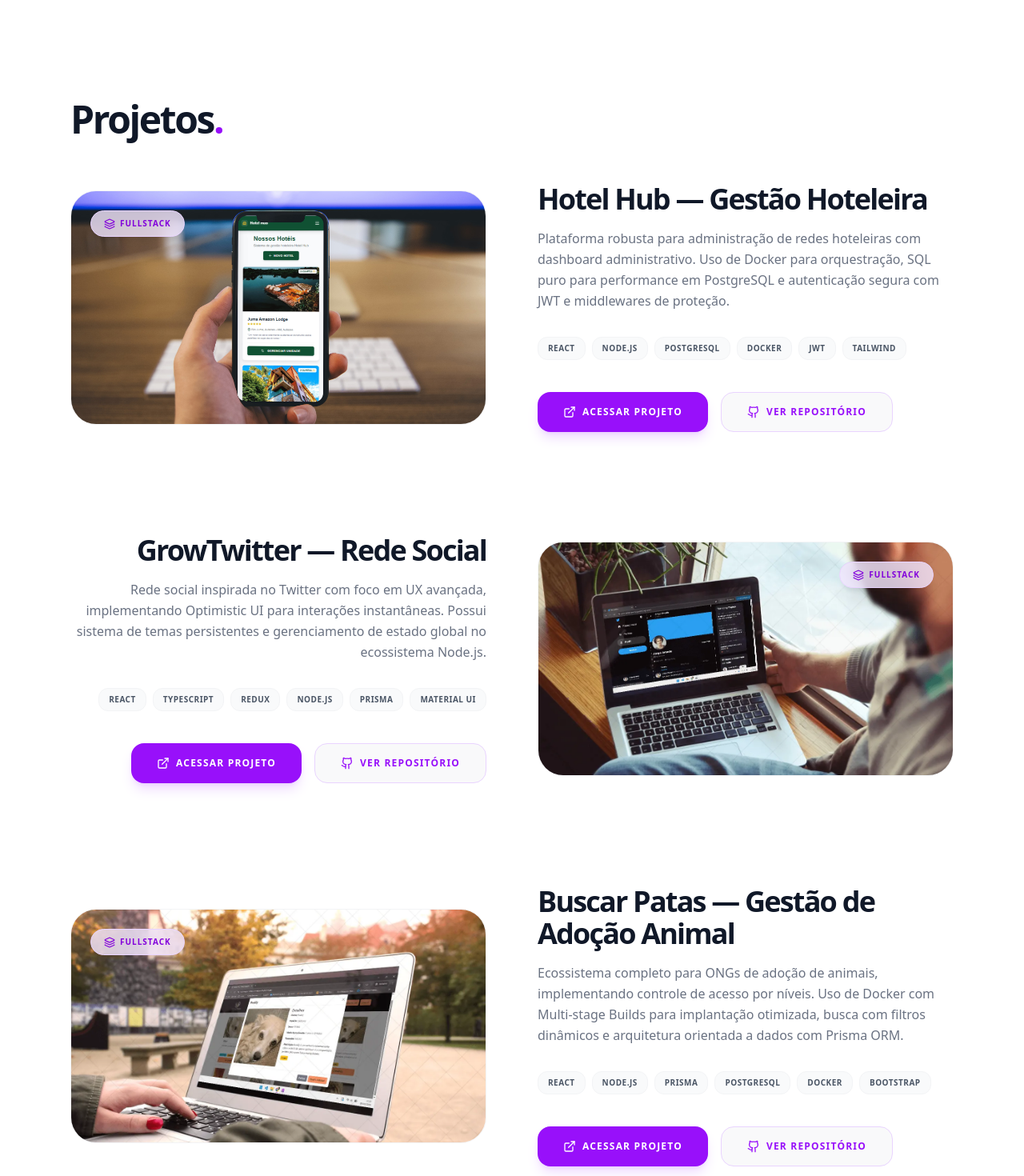
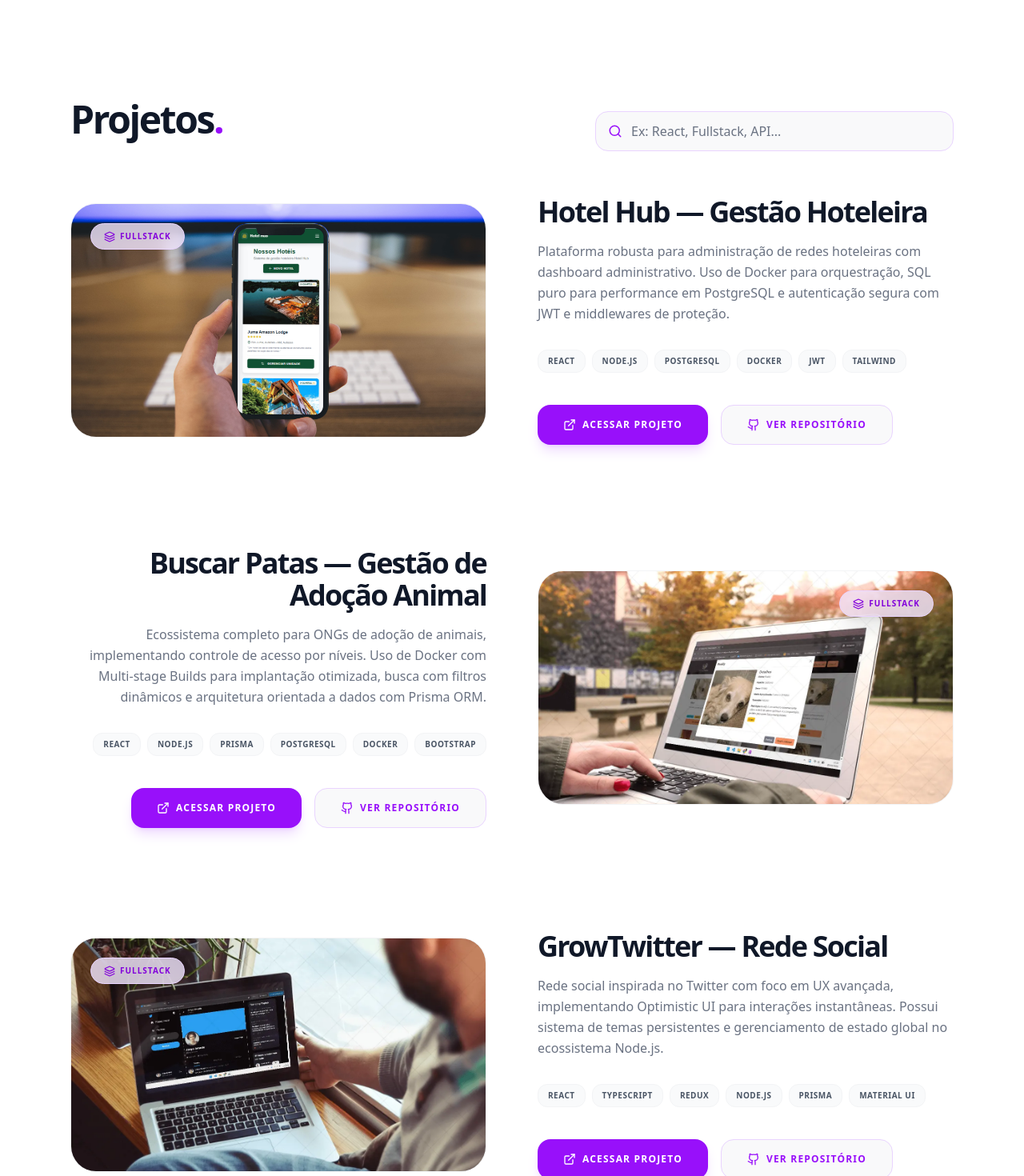
Before and after one commit to danieleksantos/danieleksantos.github.io, a React (Vite) app: page / in a window 1280 px wide. Shown: the part 760-2230 px from the top of the page at 80% size. Built offline with nearby package versions, Linux system fonts and the light colour scheme.

Commit message:
feat: seachInput

```diff
--- a/src/components/Projects.tsx
+++ b/src/components/Projects.tsx
@@ -1,7 +1,8 @@
-import { useState, useRef, useEffect } from 'react'
-import { ChevronLeft, ChevronRight } from 'lucide-react'
+import { useState, useRef, useMemo } from 'react'
+import { ChevronLeft, ChevronRight, SearchX } from 'lucide-react'
 import projectsDataRaw from '../data/projects.json'
 import ProjectCard from './ProjectCard'
+import SearchInput from './SearchInput'
 import type { Project } from '../types'
 
 const projectsData = projectsDataRaw as Project[]
@@ -9,38 +10,48 @@ const PROJECTS_PER_PAGE = 3
 
 const Projects = () => {
   const [currentPage, setCurrentPage] = useState(1)
+  const [searchTerm, setSearchTerm] = useState('')
+
   const sectionRef = useRef<HTMLElement>(null)
   const titleRef = useRef<HTMLHeadingElement>(null)
 
-  const totalPages = Math.ceil(projectsData.length / PROJECTS_PER_PAGE)
-  const indexOfLastProject = currentPage * PROJECTS_PER_PAGE
+  const filteredProjects = useMemo(() => {
+    const query = searchTerm.toLowerCase().trim()
+    if (!query) return projectsData
+
+    return projectsData.filter((project) => {
+      const inTitle = project.title.toLowerCase().includes(query)
+      const inCategory = project.category.toLowerCase().includes(query)
+      const inTech = project.technologies.some((t) =>
+        t.toLowerCase().includes(query),
+      )
+      return inTitle || inCategory || inTech
+    })
+  }, [searchTerm])
+
+  const totalPages = Math.ceil(filteredProjects.length / PROJECTS_PER_PAGE)
+  const safePage = Math.min(currentPage, Math.max(1, totalPages))
+
+  const indexOfLastProject = safePage * PROJECTS_PER_PAGE
   const indexOfFirstProject = indexOfLastProject - PROJECTS_PER_PAGE
-
-  const currentProjects = projectsData.slice(
+  const currentProjects = filteredProjects.slice(
     indexOfFirstProject,
     indexOfLastProject,
   )
 
-  useEffect(() => {
-    if ('scrollRestoration' in window.history) {
-      window.history.scrollRestoration = 'manual'
+  const handleSearch = (value: string) => {
+    setSearchTerm(value)
+    setCurrentPage(1)
   }
-  }, [])
 
   const paginate = (pageNumber: number) => {
     setCurrentPage(pageNumber)
-
     setTimeout(() => {
       if (sectionRef.current) {
         const yOffset = -80
         const elementTop = sectionRef.current.getBoundingClientRect().top
         const y = elementTop + window.pageYOffset + yOffset
-
-        window.scrollTo({
-          top: y,
-          behavior: 'smooth',
-        })
-
+        window.scrollTo({ top: y, behavior: 'smooth' })
         titleRef.current?.focus({ preventScroll: true })
       }
     }, 100)
@@ -54,62 +65,72 @@ const Projects = () => {
       aria-labelledby="projects-heading"
     >
       <div className="max-w-6xl mx-auto px-6">
-        <header className="mb-14">
+        <header className="mb-14 flex flex-col md:flex-row md:items-end justify-between gap-6">
+          <div className="flex-1">
             <h2
               id="projects-heading"
               ref={titleRef}
               tabIndex={-1}
               className="text-4xl md:text-5xl font-black text-gray-900 dark:text-white mb-4 tracking-tighter outline-none"
             >
-            Projetos
-            <span className="text-purple-600" aria-hidden="true">
-              .
-            </span>
+              Projetos<span className="text-purple-600">.</span>
             </h2>
+          </div>
+
+          <SearchInput searchTerm={searchTerm} onSearchChange={handleSearch} />
         </header>
 
         <div
           className="flex flex-col gap-24 md:gap-32"
           aria-live="polite"
           role="region"
-          aria-label={`Página ${currentPage} de ${totalPages}`}
+          aria-label={`Mostrando ${filteredProjects.length} projetos`}
         >
-          {currentProjects.map((project, index) => (
+          {currentProjects.length > 0 ? (
+            currentProjects.map((project, index) => (
               <ProjectCard key={project.id} project={project} index={index} />
-          ))}
+            ))
+          ) : (
+            <div className="flex flex-col items-center justify-center py-20 text-center">
+              <div className="p-6 bg-gray-50 dark:bg-gray-900 rounded-full mb-6">
+                <SearchX size={48} className="text-purple-600/50" />
+              </div>
+              <h4 className="text-2xl font-black text-gray-900 dark:text-white mb-2">
+                Nenhum projeto encontrado
+              </h4>
+              <p className="text-gray-500 dark:text-gray-400 max-w-sm font-medium">
+                Não encontramos resultados para "{searchTerm}". Tente buscar por
+                tecnologias como React, Node ou a categoria do projeto.
+              </p>
+            </div>
+          )}
         </div>
 
         {totalPages > 1 && (
           <nav
             className="flex justify-center items-center gap-1 sm:gap-2 mt-20"
-            aria-label="Navegação entre páginas de projetos"
+            aria-label="Navegação entre páginas"
           >
             <button
-              onClick={() => paginate(currentPage - 1)}
-              disabled={currentPage === 1}
-              aria-label="Ir para a página anterior"
-              className="flex items-center gap-1 px-3 sm:px-5 py-2.5 rounded-xl disabled:opacity-20 disabled:cursor-not-allowed transition-all font-black text-[10px] uppercase tracking-[0.2em] cursor-pointer bg-gray-100/50 dark:bg-gray-700 hover:bg-gray-200 dark:hover:bg-gray-600 border border-purple-200 hover:border-purple-600 dark:border-purple-400 dark:hover:border-purple-700 text-purple-600 dark:text-white focus-visible:outline focus-visible:outline-2 focus-visible:outline-offset-2 focus-visible:outline-purple-600"
+              onClick={() => paginate(safePage - 1)}
+              disabled={safePage === 1}
+              className="flex items-center gap-1 px-3 sm:px-5 py-2.5 rounded-xl disabled:opacity-20 disabled:cursor-not-allowed transition-all font-black text-[10px] uppercase tracking-[0.2em] bg-gray-100/50 dark:bg-gray-700 text-purple-600 dark:text-white border border-purple-200 dark:border-purple-400 cursor-pointer hover:bg-gray-200 dark:hover:bg-gray-600 hover:border-purple-600 dark:hover:border-purple-700"
             >
-              <ChevronLeft size={14} aria-hidden="true" />
+              <ChevronLeft size={14} />
               <span className="hidden sm:block">Anterior</span>
             </button>
 
-            <div
-              className="flex gap-1 sm:gap-2 mx-1 sm:mx-4"
-              role="group"
-              aria-label="Páginas"
-            >
+            <div className="flex gap-1 sm:gap-2 mx-1 sm:mx-4" role="group">
               {Array.from({ length: totalPages }, (_, i) => i + 1).map(
                 (pageNum) => (
                   <button
                     key={pageNum}
                     onClick={() => paginate(pageNum)}
-                    aria-current={currentPage === pageNum ? 'page' : undefined}
-                    aria-label={`Ir para página ${pageNum}`}
-                    className={`w-9 h-9 sm:w-10 sm:h-10 rounded-xl font-black text-xs transition-all duration-300 cursor-pointer focus-visible:outline focus-visible:outline-2 focus-visible:outline-offset-2 focus-visible:outline-purple-600 ${
-                      currentPage === pageNum
-                        ? 'bg-purple-600 text-white shadow-lg shadow-purple-500/30 border-none'
-                        : 'bg-gray-100/50 dark:bg-gray-700 hover:bg-gray-200 dark:hover:bg-gray-600 border border-purple-200 hover:border-purple-600 dark:border-purple-400 dark:hover:border-purple-700 text-purple-600 dark:text-white'
+                    aria-current={safePage === pageNum ? 'page' : undefined}
+                    className={`w-9 h-9 sm:w-10 sm:h-10 rounded-xl font-black text-xs transition-all duration-300 cursor-pointer ${
+                      safePage === pageNum
+                        ? 'bg-purple-600 text-white shadow-lg shadow-purple-500/30'
+                        : 'bg-gray-100/50 dark:bg-gray-700 text-purple-600 dark:text-white border border-purple-200 dark:border-purple-400 dark:hover:border-purple-700 hover:bg-gray-200 dark:hover:bg-gray-600 hover:border-purple-600'
                     }`}
                   >
                     {String(pageNum).padStart(2, '0')}
@@ -119,13 +140,12 @@ const Projects = () => {
             </div>
 
             <button
-              onClick={() => paginate(currentPage + 1)}
-              disabled={currentPage === totalPages}
-              aria-label="Ir para a próxima página"
-              className="flex items-center gap-1 px-3 sm:px-5 py-2.5 rounded-xl disabled:opacity-20 disabled:cursor-not-allowed transition-all text-[10px] uppercase tracking-[0.2em] cursor-pointer bg-gray-100/50 dark:bg-gray-700 hover:bg-gray-200 dark:hover:bg-gray-600 border border-purple-200 hover:border-purple-600 dark:border-purple-400 dark:hover:border-purple-700 text-purple-600 dark:text-white font-black focus-visible:outline focus-visible:outline-2 focus-visible:outline-offset-2 focus-visible:outline-purple-600"
+              onClick={() => paginate(safePage + 1)}
+              disabled={safePage === totalPages}
+              className="flex items-center gap-1 px-3 sm:px-5 py-2.5 rounded-xl disabled:opacity-20 disabled:cursor-not-allowed transition-all font-black text-[10px] uppercase tracking-[0.2em] bg-gray-100/50 dark:bg-gray-700 text-purple-600 dark:text-white border border-purple-200 dark:border-purple-400 cursor-pointer hover:bg-gray-200 dark:hover:bg-gray-600 hover:border-purple-600 dark:hover:border-purple-700"
             >
               <span className="hidden sm:block">Próximo</span>
-              <ChevronRight size={14} aria-hidden="true" />
+              <ChevronRight size={14} />
             </button>
           </nav>
         )}
--- /dev/null
+++ b/src/components/SearchInput.tsx
@@ -0,0 +1,31 @@
+import { Search } from 'lucide-react'
+
+interface SearchInputProps {
+  searchTerm: string
+  onSearchChange: (value: string) => void
+}
+
+const SearchInput = ({ searchTerm, onSearchChange }: SearchInputProps) => {
+  return (
+    <div className="relative w-full max-w-md">
+      <label htmlFor="project-search" className="sr-only">
+        Pesquisar projetos por nome, tecnologia ou categoria
+      </label>
+      <div className="relative">
+        <div className="absolute inset-y-0 left-0 pl-4 flex items-center pointer-events-none">
+          <Search size={18} className="text-purple-600 dark:text-purple-400" />
+        </div>
+        <input
+          id="project-search"
+          type="text"
+          value={searchTerm}
+          onChange={(e) => onSearchChange(e.target.value)}
+          placeholder="Ex: React, Fullstack, API..."
+          className="w-full pl-11 pr-4 py-3 bg-gray-100/50 dark:bg-gray-900 border border-purple-200 dark:border-purple-900/50 rounded-2xl focus:ring-2 focus:ring-purple-600 focus:border-transparent outline-none transition-all text-gray-900 dark:text-white placeholder-gray-500 dark:placeholder-gray-400 font-medium"
+        />
+      </div>
+    </div>
+  )
+}
+
+export default SearchInput
--- a/src/data/projects.json
+++ b/src/data/projects.json
@@ -11,6 +11,16 @@
   },
   {
     "id": 2,
+    "title": "Buscar Patas — Gestão de Adoção Animal",
+    "description": "Ecossistema completo para ONGs de adoção de animais, implementando controle de acesso por níveis. Uso de Docker com Multi-stage Builds para implantação otimizada, busca com filtros dinâmicos e arquitetura orientada a dados com Prisma ORM.",
+    "technologies": ["React", "Node.js", "Prisma", "PostgreSQL", "Docker", "Bootstrap"],
+    "image": "/images/buscar-patas-mockup.webp",
+    "github": "https://github.com/danieleksantos/BuscarPatas-sistema-de-adocao-de-pets",
+    "demo": "https://buscar-patas-sistema-de-adocao-de-p.vercel.app/",
+    "category": "fullstack"
+  },
+  {
+    "id": 3,
     "title": "GrowTwitter — Rede Social",
     "description": "Rede social inspirada no Twitter com foco em UX avançada, implementando Optimistic UI para interações instantâneas. Possui sistema de temas persistentes e gerenciamento de estado global no ecossistema Node.js.",
     "technologies": ["React", "TypeScript", "Redux", "Node.js", "Prisma", "Material UI"],
@@ -19,16 +29,7 @@
     "demo": "https://grow-twitter.vercel.app/",
     "category": "fullstack"
   },
-  {
-    "id": 3,
-    "title": "Buscar Patas — Gestão de Adoção Animal",
-    "description": "Ecossistema completo para ONGs de adoção de animais, implementando controle de acesso por níveis. Uso de Docker com Multi-stage Builds para implantação otimizada, busca com filtros dinâmicos e arquitetura orientada a dados com Prisma ORM.",
-    "technologies": ["React", "Node.js", "Prisma", "PostgreSQL", "Docker", "Bootstrap"],
-    "image": "/images/buscar-patas-mockup.webp",
-    "github": "https://github.com/danieleksantos/BuscarPatas-sistema-de-adocao-de-pets",
-    "demo": "https://buscar-patas-sistema-de-adocao-de-p.vercel.app/",
-    "category": "fullstack"
-  },
+
   {
     "id": 4,
     "title": "GrowBot — Mentor de Carreira com IA",
@@ -50,17 +51,17 @@
     "category": "backend"
   },
   {
-    "id": 6,
-    "title": "Catálogo de Produtos — UI Modular & Context API",
-    "description": "Aplicação React de alta performance que simula fluxos assíncronos e regras de negócio complexas no front-end. Implementa gestão de estado global para favoritos, paginação customizada e estilização escalável utilizando CSS Modules com a metodologia BEM.",
-    "technologies": ["React", "TypeScript", "Context API", "CSS Modules", "BEM"],
-    "image": "/images/catalogo-de-produtos-mockup.jpg",
-    "github": "https://catalogo-de-produtos-ashen.vercel.app/",
-    "demo": "https://catalogo-de-produtos-three.vercel.app/",
-    "category": "frontend"
+  "id": 6,
+  "title": "TechNews — Portal de Notícias",
+  "description": "Portal de notícias do universo tech desenvolvido com Next.js e Supabase, focado em performance, SEO e acessibilidade. Arquitetura Headless CMS com renderização SSR + Dynamic Rendering, integração com PostgreSQL, paginação dinâmica e suporte nativo a Dark Mode.",
+  "technologies": [ "Next.js", "React", "TypeScript", "Supabase", "PostgreSQL", "Tailwind CSS", "Vercel" ],
+  "image": "/images/technews-portal-mockup.webp",
+  "github": "https://github.com/danieleksantos/TechNews-portal",
+  "demo": "https://tech-news-portal.vercel.app",
+  "category": "fullstack"
   },
   {
-    "id": 7,
+    "id": 8,
     "title": "Repo-Wikis — GitHub Explorer",
     "description": "Explorador interativo de repositórios que consome a API REST oficial do GitHub. O projeto foca na manipulação de estados assíncronos, estilização dinâmica com Styled Components e uma interface limpa para consulta e gerenciamento de repositórios em tempo real.",
     "technologies": ["React", "Styled Components", "Axios", "GitHub API", "JavaScript"],
@@ -70,7 +71,7 @@
     "category": "frontend"
   },
   {
-    "id": 8,
+    "id": 9,
     "title": "DIO Landing Page — UI Componentizada",
     "description": "Landing page desenvolvida para consolidar conceitos de componentização avançada e navegação SPA. Utiliza Styled Components para garantir estilos isolados e reutilizáveis, além de uma arquitetura de rotas fluida e formulários validados.",
     "technologies": ["React", "Styled Components", "React Router", "JavaScript"],
@@ -80,7 +81,7 @@
     "category": "frontend"
   },
   {
-    "id": 9,
+    "id": 10,
     "title": "Pokédex — JavaScript API Explorer",
     "description": "Aplicação dinâmica que consome a PokéAPI para listar e filtrar informações de personagens. O projeto foca no domínio de requisições assíncronas (Fetch API), manipulação eficiente do DOM e design responsivo com CSS puro.",
     "technologies": ["JavaScript", "HTML", "CSS", "PokéAPI", "Fetch API"],
@@ -90,7 +91,7 @@
     "category": "frontend"
   },
   {
-    "id": 10,
+    "id": 11,
     "title": "Nikel — Gestão Financeira Pessoal",
     "description": "Aplicação de controle financeiro focada em usabilidade e organização de fluxo de caixa. Implementa lógica de autenticação simulada e persistência de dados em LocalStorage, utilizando JavaScript Vanilla para manipulação dinâmica do DOM e Bootstrap para responsividade.",
     "technologies": ["JavaScript", "HTML", "CSS", "Bootstrap", "LocalStorage"],
@@ -100,7 +101,7 @@
     "category": "frontend"
   },
   {
-    "id": 11,
+    "id": 12,
     "title": "A Casa do Ney — Landing Page Institucional",
     "description": "Projeto voluntário real desenvolvido para uma ONG de apoio a crianças da comunidade, principalmente crianças atípicas. Site focado em acessibilidade (A11y) e presença digital, o site utiliza Bootstrap para garantir uma interface responsiva, inclusiva e de alto desempenho para captação de voluntários.",
     "technologies": ["HTML", "CSS", "Bootstrap", "JavaScript"],
@@ -110,7 +111,7 @@
     "category": "frontend"
   },
   {
-    "id": 12,
+    "id": 13,
     "title": "Rick and Morty Explorer — Protótipos de UI",
     "description": "Exploração de múltiplos padrões de layout consumindo a API oficial de Rick and Morty. Prototipagem rápida, consumo assíncrono de dados e estilização responsiva com Bootstrap, focando na melhor experiência de visualização de coleções.",
     "technologies": ["JavaScript", "HTML", "CSS", "Bootstrap", "REST API"],
@@ -120,7 +121,7 @@
     "category": "frontend"
   },
   {
-    "id": 13,
+    "id": 14,
     "title": "Coffee Shop — Landing Page Responsiva",
     "description": "Interface institucional desenvolvida com foco em design visual e experiência do usuário (UX). Sistema de grids do Bootstrap 5 e CSS customizado para criar um layout fluido, semântico e otimizado para conversão em dispositivos móveis.",
     "technologies": ["HTML", "CSS", "Bootstrap 5", "Mobile First"],
```
Also changed, not shown: public/images/technews-portal-mockup.webp (added). Lines whose indentation alone changed are shown as unchanged.
